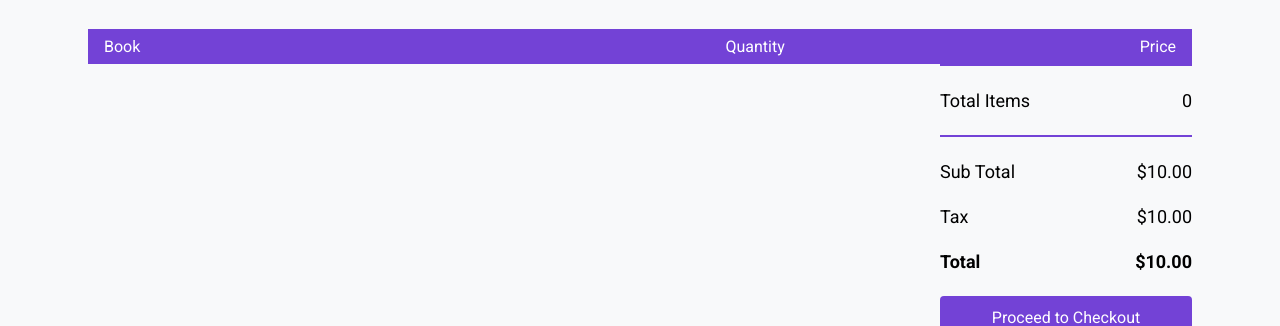
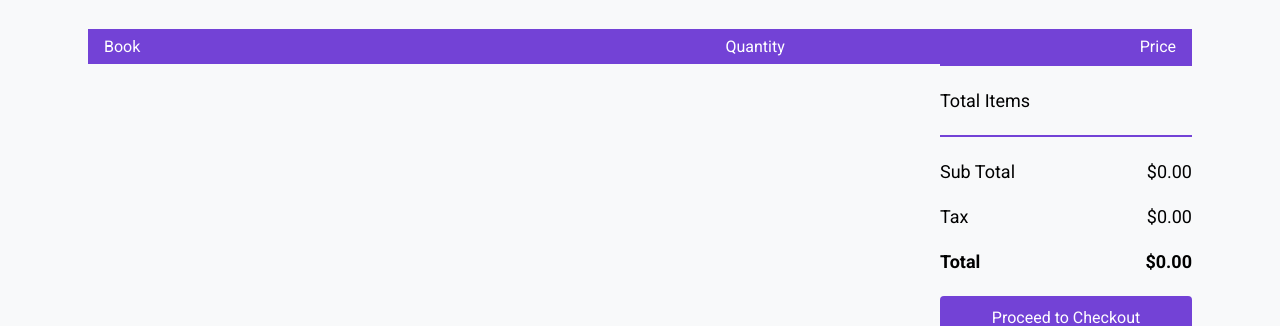
Before and after one commit to campos-415/React-Library, a React (Create React App) app: page /cart in a window 1280 px wide. Shown: the part 137-463 px from the top of the page. Built offline with nearby package versions, Linux system fonts and the light colour scheme.

Commit message:
working on reming the books from the cart

```diff
--- a/src/App.jsx
+++ b/src/App.jsx
@@ -40,11 +40,26 @@ function App() {
   }
 
   function changeQuantity(book, quantity) {
-    console.log(book, quantity);
+    setCart(
+      cart.map((item) =>
+        item.id === book.id
+          ? {
+              ...item,
+              quantity: +quantity,
+            }
+          : item
+      )
+    );
+    console.log(+quantity);
+  }
+
+  function removeItem() {
+    console.log('removed')
+
   }
 
   useEffect(() => {
-    console.log(cart);
+    // console.log(cart);
   }, [cart]);
 
   return (
@@ -61,7 +76,17 @@ function App() {
                 <BookInfo books={books} addToCart={addToCart} cart={cart} />
               }
             />
-            <Route path="/cart/" element={<Cart books={books} cart={cart} changeQuantity={changeQuantity} />} />
+            <Route
+              path="/cart/"
+              element={
+                <Cart
+                  books={books}
+                  cart={cart}
+                  changeQuantity={changeQuantity}
+                  removeItem={removeItem}
+                />
+              }
+            />
           </Routes>
           <Footer />
         </div>
--- a/src/pages/Cart.jsx
+++ b/src/pages/Cart.jsx
@@ -1,7 +1,15 @@
 import React from "react";
-import { books } from "../data";
 
-const Cart = ({ book, cart }) => {
+const Cart = ({ books, cart,  changeQuantity, removeItem}) => {
+
+  const total = () => {
+    let price = 0
+    cart.forEach((item) => {
+      price += +(item.salePrice || item.originalPrice) * item.quantity
+    });
+    return price.toFixed(2)
+  }
+
   return (
     <div id="books__body">
       <main id="books__main">
@@ -33,7 +41,7 @@ const Cart = ({ book, cart }) => {
                           <span className="cart__book--price">
                             ${(book.salePrice || book.originalPrice).toFixed(2)}
                           </span>
-                          <button className="cart__book--remove">remove</button>
+                          <button className="cart__book--remove" onClick={removeItem}>remove</button>
                         </div>
                       </div>
                       <div className="cart__quantity">
@@ -41,10 +49,12 @@ const Cart = ({ book, cart }) => {
                           type="number"
                           min={0}
                           max={99}
+                          value={book.quantity}
                           className="cart__input"
+                          onChange={(event) => changeQuantity(book, event.target.value)}
                         />
                       </div>
-                      <div className="cart__total">$10.00</div>
+                      <div className="cart__total">${((book.salePrice || book.originalPrice) * book.quantity).toFixed(2)}</div>
                     </div>
                   );
                 })}
@@ -53,19 +63,19 @@ const Cart = ({ book, cart }) => {
             <div className="total">
               <div className="total__item total__sub-total">
                 <span>Total Items</span>
-                {cart.length}
+                <span></span>
               </div>
               <div className="total__item total__sub-total">
                 <span>Sub Total</span>
-                <span>$10.00</span>
+                <span>${(total() * 0.9).toFixed(2)}</span>
               </div>
               <div className="total__item total__tax">
                 <span>Tax</span>
-                <span>$10.00</span>
+                <span>${(total() * 0.1).toFixed(2)}</span>
               </div>
               <div className="total__item total__price">
                 <span>Total</span>
-                <span>$10.00</span>
+                <span>${total()}</span>
               </div>
               <button
                 className="btn btn__checkout no-cursor"
```
